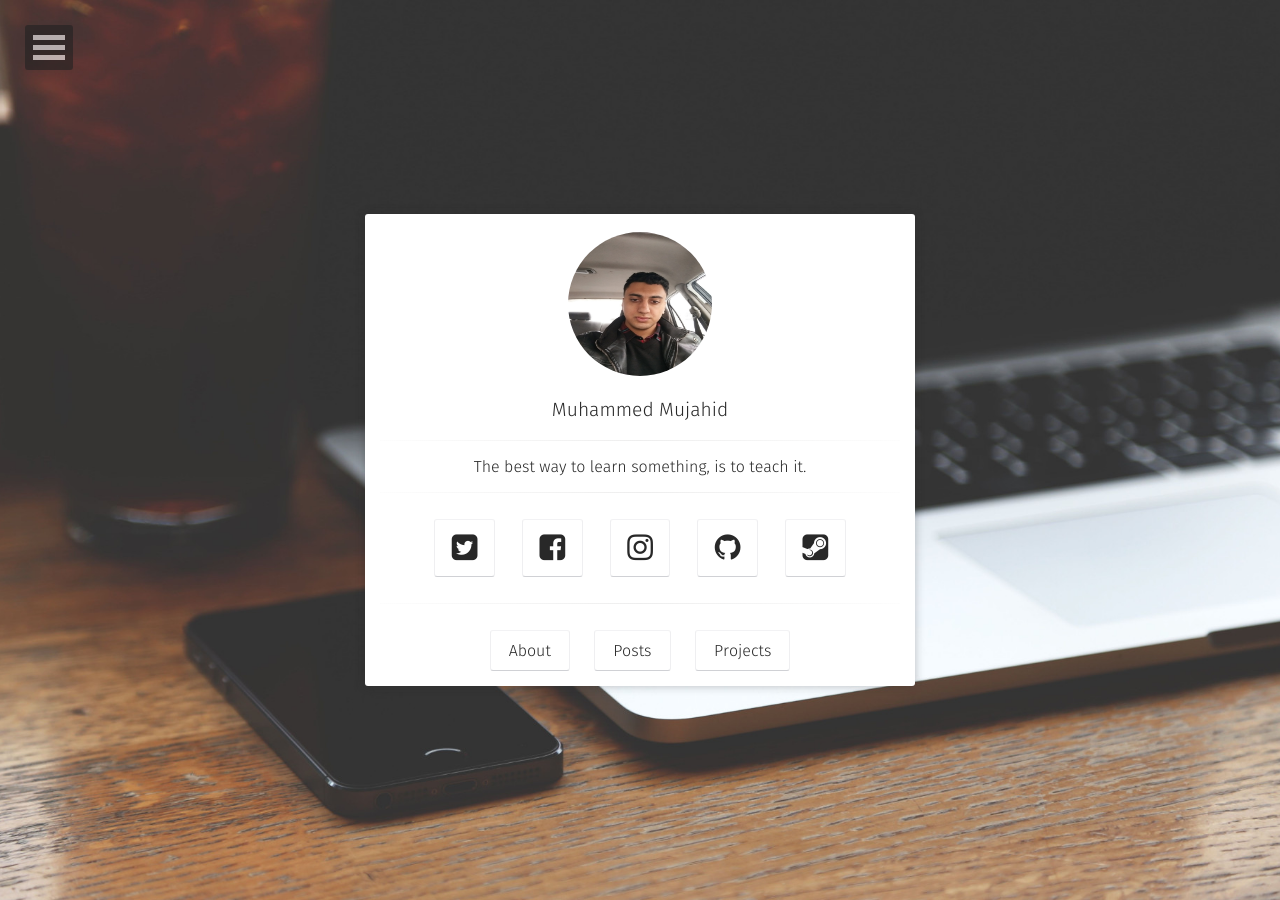
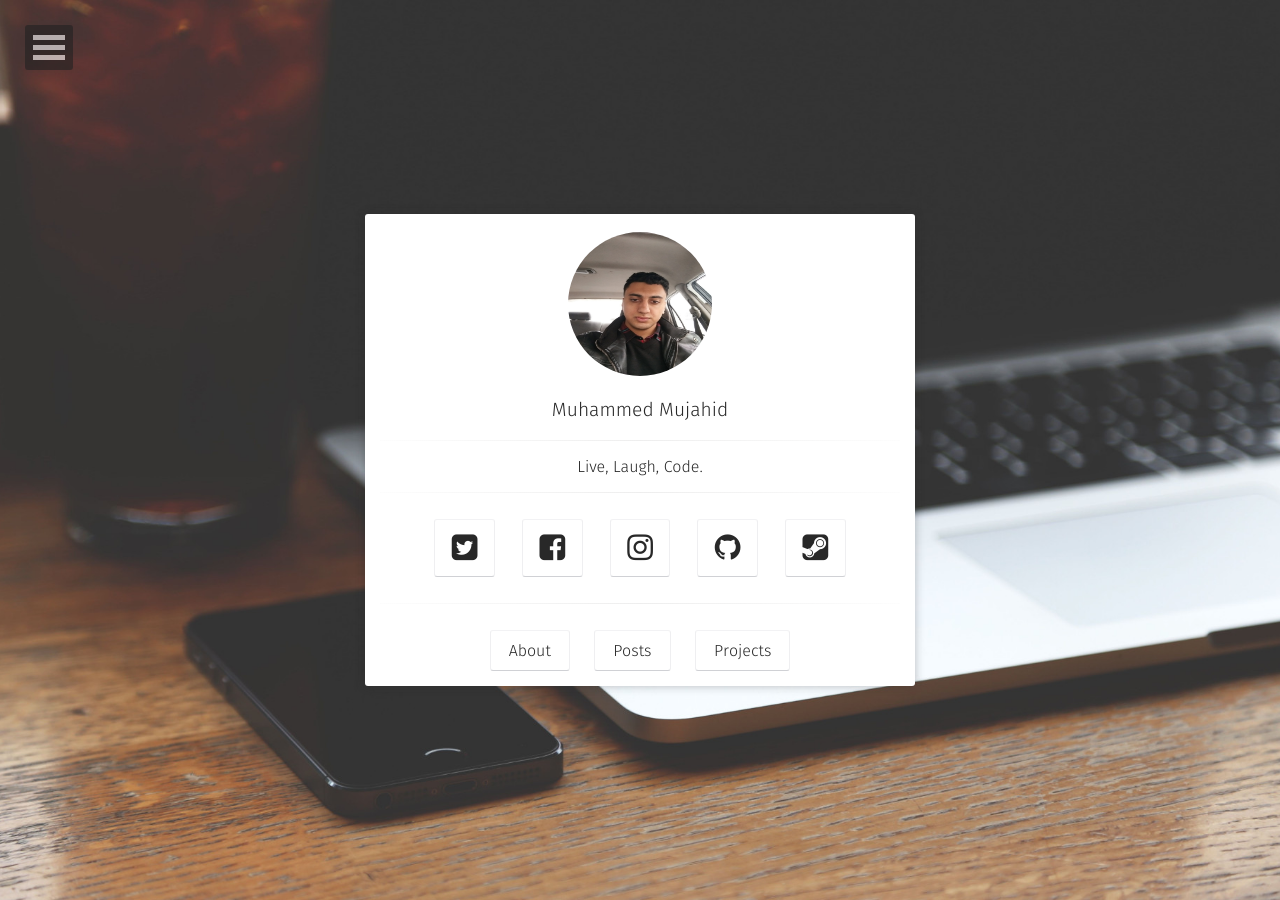
Before and after one commit to MuhammedMujahid/portfolio-blog, a Jekyll site: the page built from index.html, in a window 1280 px wide. Built offline with Jekyll 4.4.1, drawn with Linux system fonts in a browser that asks for light colours; some web fonts are replaced.

Commit message:
please work

```diff
--- a/_config.yml
+++ b/_config.yml
@@ -1,6 +1,6 @@
 # Site
 title:              Muhammed Mujahid
-bio:                'The best way to learn something, is to teach it.'
+bio:                'Live, Laugh, Code.'
 description:        "3rd year computer science student who aspires to become full stack"
 reading_time:       true
 words_per_minute:   200
```
